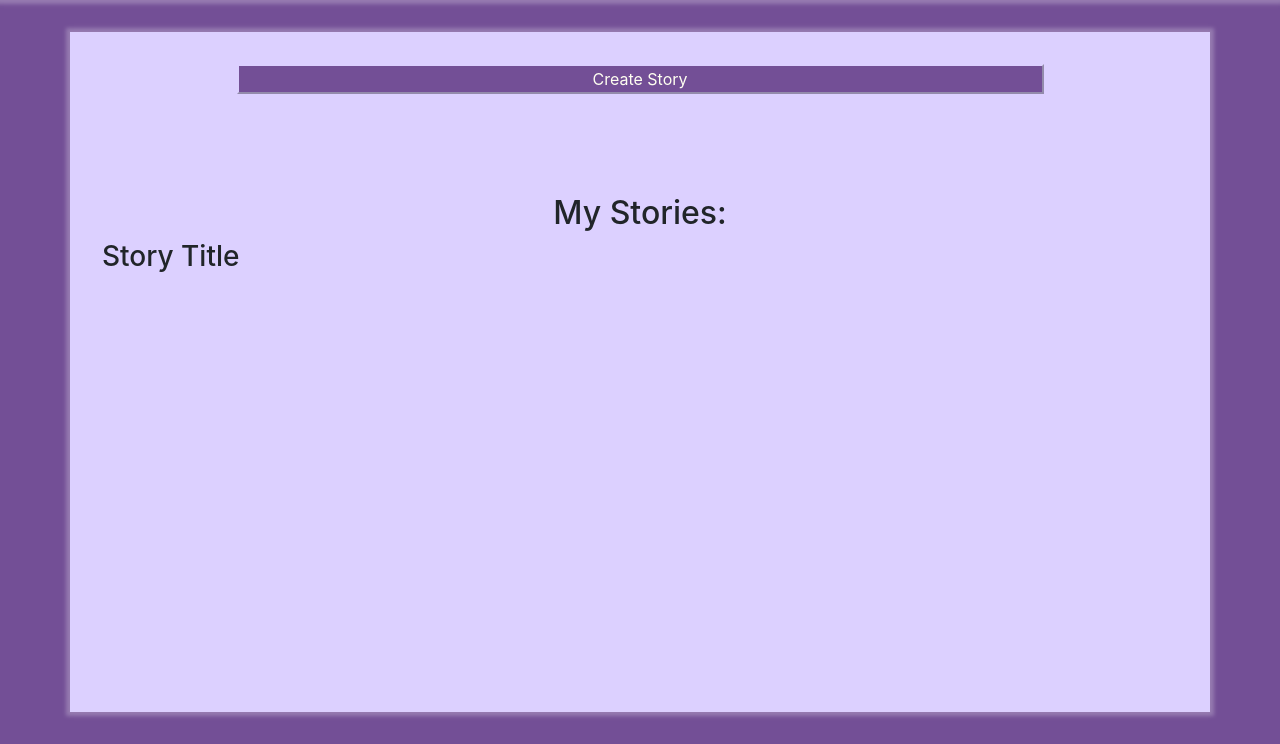
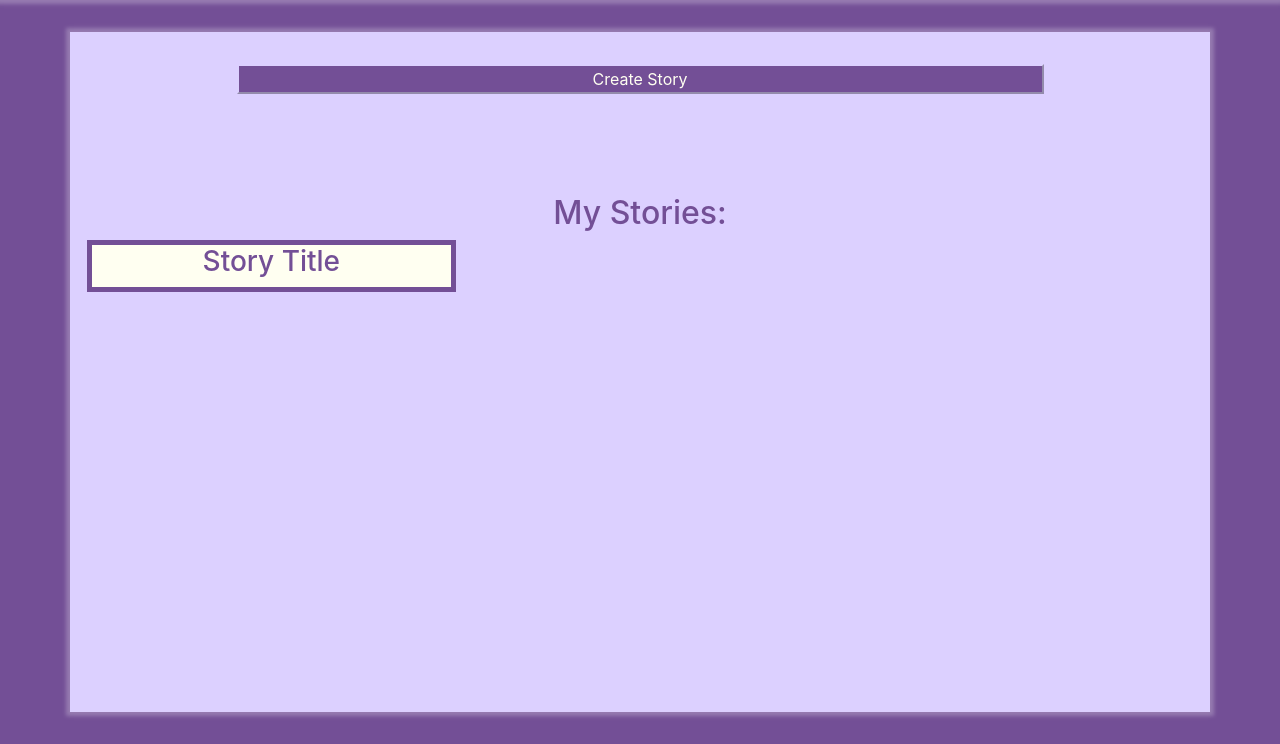
Before and after one commit to AudioOdyssey/AA1, a Flask app: page /story/show in a window 1280 px wide. Shown: the part 56-800 px from the top of the page. Run offline with Flask 2, Linux system fonts and the light colour scheme; some libraries are stand-ins or nearby versions.

Commit message:
Beginning of story/update

```diff
--- a/web/static/css/site.css
+++ b/web/static/css/site.css
@@ -100,6 +100,7 @@ lable {
 }
 .contact{
 	text-align: center;
+	font-family: "Helvetica" sans-serif;
 }
 #createstory{
 	width: 75%;
@@ -109,4 +110,15 @@ lable {
 #mystory{
 	margin-top: 100px;
 	text-align: center;
+	color:#734f96;
+	font-family:"Helvetica" sans-serif;
 }
+.storycard{
+	border:5px solid;
+	border-color:#734f96;
+	background-color:#fffff1;
+	color:#734f96;
+	font-family: "Helvetica" sans-serif;
+	text-align: center;
+
+}
--- /dev/null
+++ b/web/static/css/story/update.css
@@ -0,0 +1,3 @@
+.update-form-group {
+    align-items: center;
+}
--- a/web/templates/story/show.html
+++ b/web/templates/story/show.html
@@ -4,10 +4,11 @@
     <h2 id = "mystory">My Stories:</h2>
     <div class="row">
         {% for story in stories %}
-        <div class="col-sm-4">
+        <div class="col-sm-4 storycard">
             <h3>{{ story.story_title }}</h3>
         </div>
         {% endfor %}
     </div>
 
+
 {% endblock %}
```
Also changed, not shown: web/templates/story/update.html (+27 -2 lines).
